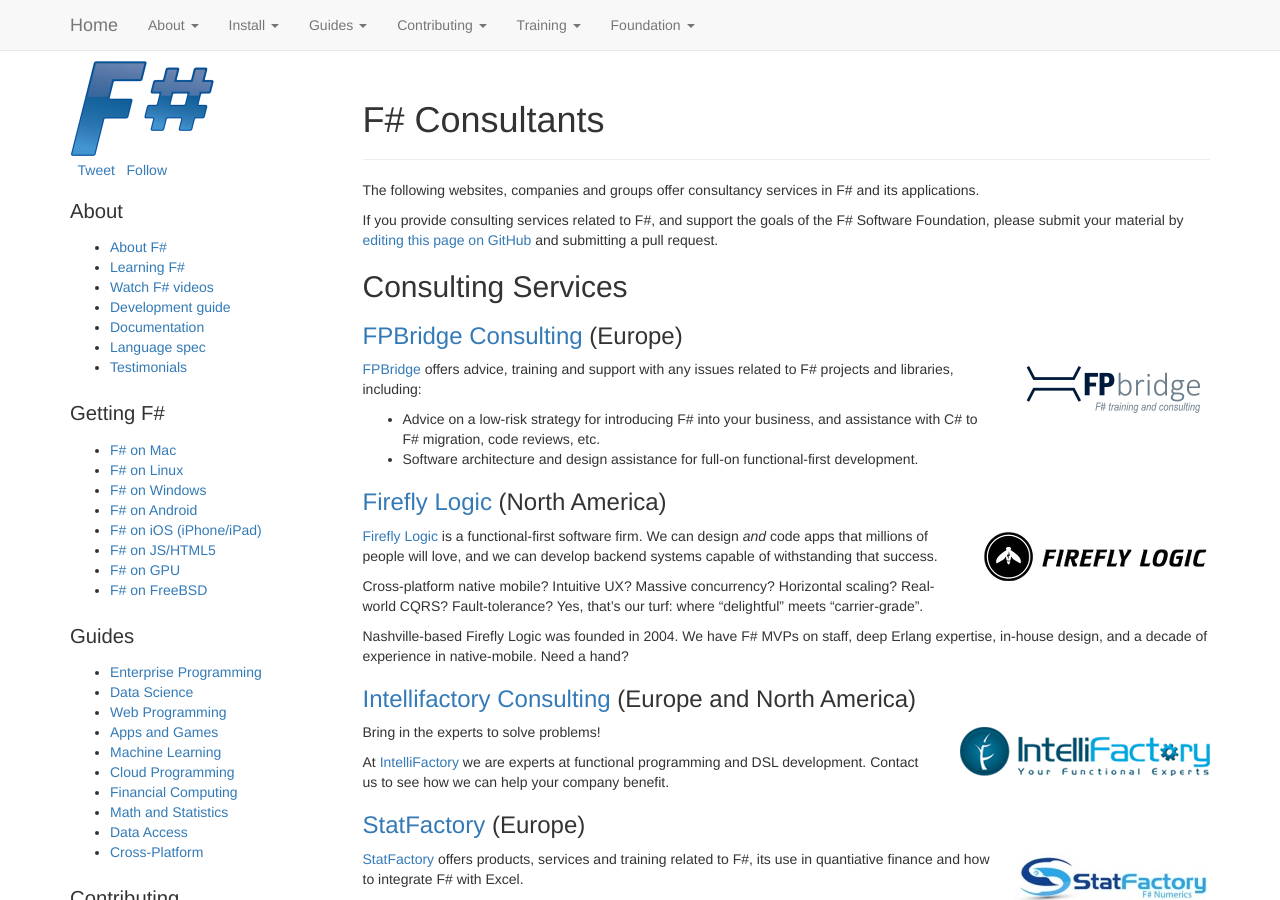
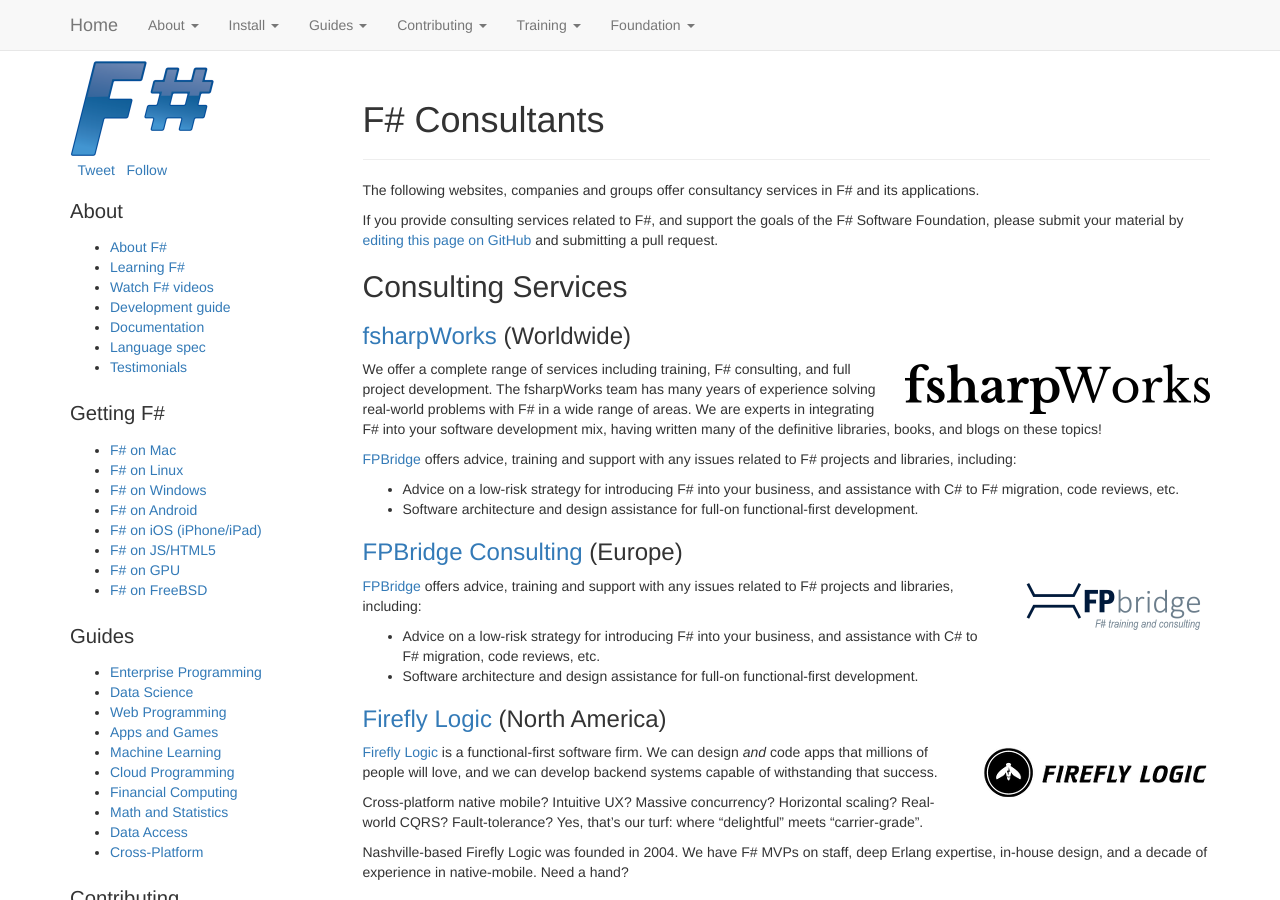
Before and after one commit to fsharp/fsharp.org, a Jekyll site: the page built from consulting/index.md, in a window 1280 px wide and 900 px high. Built offline with Jekyll 4.4.1, drawn with Linux system fonts in a browser that asks for light colours; nearby versions of some CDN libraries; some web fonts are replaced; comment, search, counter and statistics services are not loaded.

Commit message:
Adding fsharpWorks

```diff
--- a/consulting/index.md
+++ b/consulting/index.md
@@ -10,6 +10,20 @@
 Software Foundation, please submit your material by [editing this page on GitHub](https://github.com/fsharp/fsfoundation/edit/gh-pages/consulting/index.md) and submitting a pull request.
 
 ## Consulting Services
+
+### [fsharpWorks](http://www.fsharpworks.com) (Worldwide)
+
+[<img src="/img/sup/fsharpworks.png" style="float:right;margin:5px 0px 5px 25px;" />](http://www.fsharpworks.com)
+
+We offer a complete range of services including training, F# consulting, and full project development.
+The fsharpWorks team has many years of experience solving real-world problems with F# in a wide range of areas.
+We are experts in integrating F# into your software development mix, having written many of the definitive libraries,
+books, and blogs on these topics!
+
+[FPBridge](http://fpbridge.co.uk) offers advice, training and support with any issues related to F# projects and libraries, including:
+
+* Advice on a low-risk strategy for introducing F# into your business, and assistance with C# to F# migration, code reviews, etc.
+* Software architecture and design assistance for full-on functional-first development.
 
 ### [FPBridge Consulting](http://fpbridge.co.uk/training.html#consulting) (Europe)
 
--- a/index.html
+++ b/index.html
@@ -85,6 +85,8 @@
                     <img src="img/sup/fpbridge.png" /></a>
             </div>
             <div class="col-md-6">
+                <a href="http://www.fsharpworks.com/">
+                    <img src="img/sup/fsharpworks.png" /></a>
                 <a href="http://www.ffconsultancy.com/">
                     <img src="img/sup/ffconsultancy.png" /></a>
                 <a href="http://fpish.net/">
```
Also changed, not shown: img/sup/fsharpworks.png (added).
